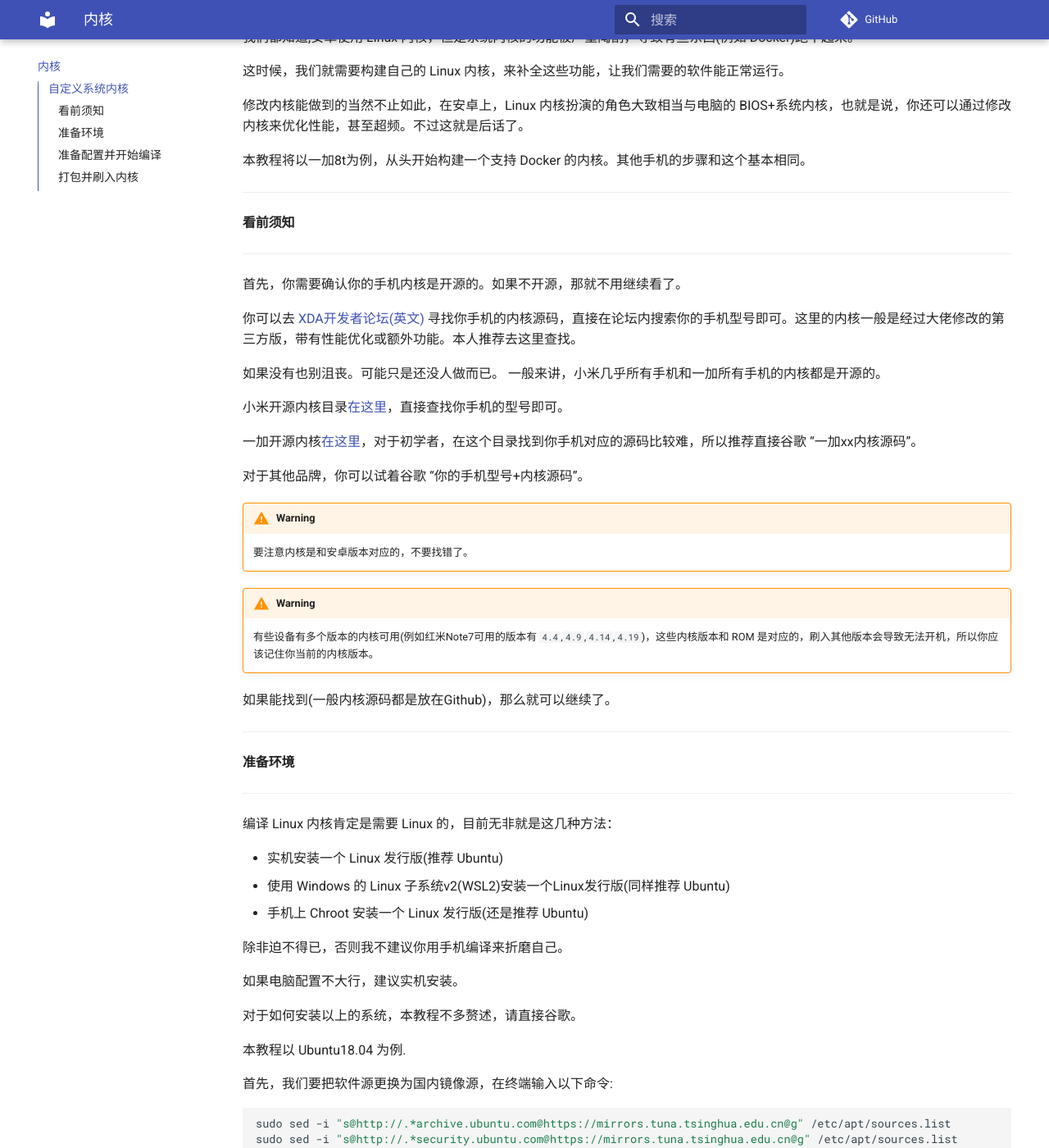
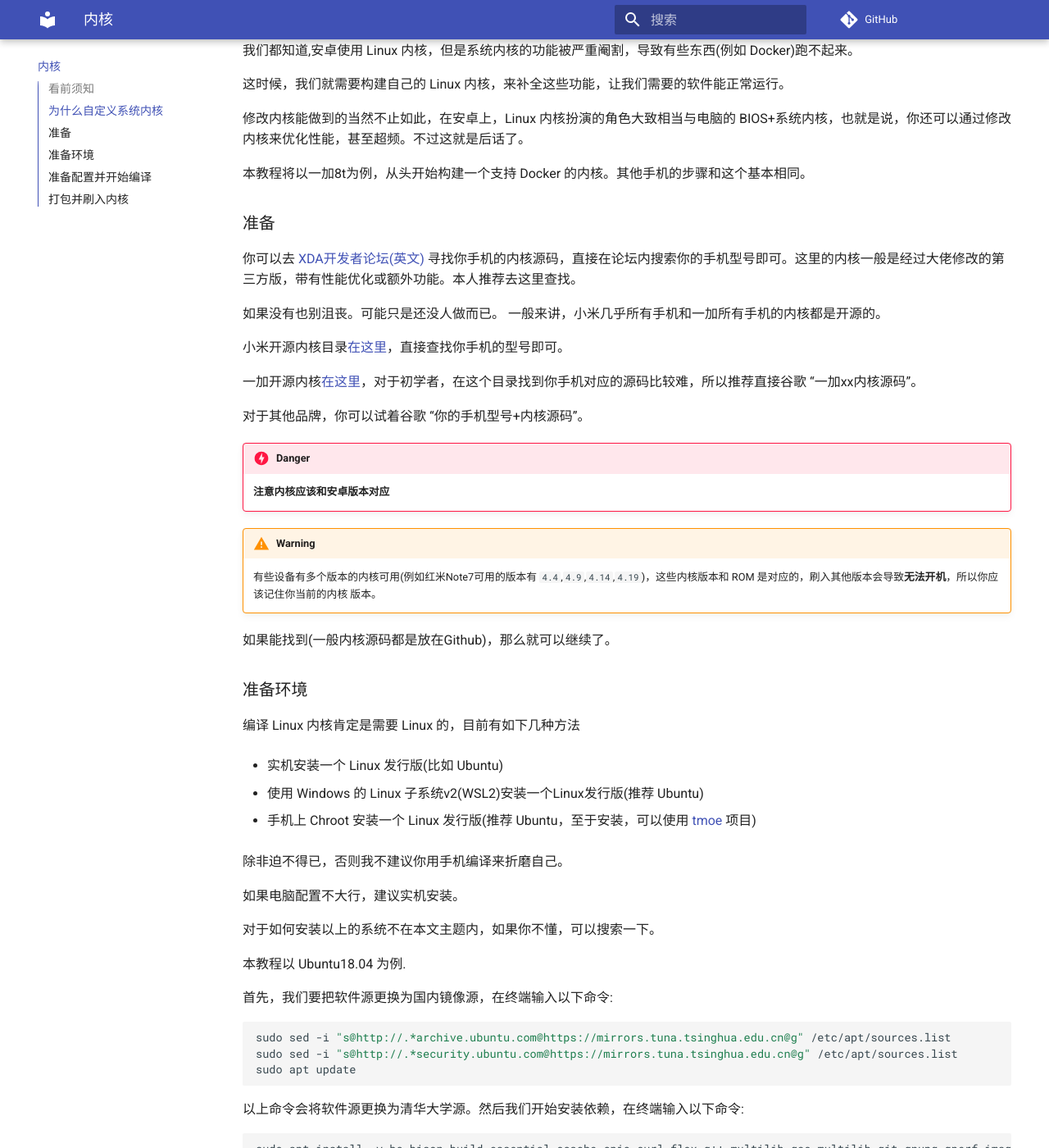
Before and after one commit to sudoskys/Root, an MkDocs documentation site: the page built from docs/kernel.md, in a window 1280 px wide and 1400 px high, scrolled down 494 px. Shown: the whole window at 82% size. Built offline with MkDocs 1.6.1 and Material for MkDocs 9.7.7, drawn with Linux system fonts in a browser that asks for light colours; comment, search, counter and statistics services are not loaded; some of the changed text lies outside the part shown.

Commit message:
Update kernel.md

````diff
--- a/docs/kernel.md
+++ b/docs/kernel.md
@@ -1,12 +1,19 @@
+
+
+本节为非必须部分，上手需要**一定的知识储备**，如果你**没事**或者**不清楚为什么搞内核**，可以看下一节。
+
 
 !!! warning
-    本部分内容对小白可能太难了，建议有一定知识储备后再来。
-
-!!! warning
-    在操作本部分时，由于每个系统的环境都有差别，很可能会出现无法预料的奇怪报错，对此我们无法解决。除非你严格按照本教程操作之后还有问题，否则请不要提问。
+    当你在执行时，因为每个人所使用的系统操作环境不同，很可能会出现不可控的奇怪报错，出现问题提问前请确保严格按照本教程操作。**提问要给出详细信息和测试结果，并参考首页的提问指南**
 
 
-## 自定义系统内核
+#### 看前须知
+
+首先，你需要确认你的手机内核是**开源**的。如果不开源，那就不用继续看了。
+
+
+
+### 为什么自定义系统内核
 
 我们都知道,安卓使用 Linux 内核，但是系统内核的功能被严重阉割，导致有些东西(例如 Docker)跑不起来。
 
@@ -16,73 +23,82 @@
 
 本教程将以一加8t为例，从头开始构建一个支持 Docker 的内核。其他手机的步骤和这个基本相同。
 
----
-#### 看前须知
----
-首先，你需要确认你的手机内核是开源的。如果不开源，那就不用继续看了。
 
+### 准备
 
 你可以去 [XDA开发者论坛(英文)](https://forum.xda-developers.com) 寻找你手机的内核源码，直接在论坛内搜索你的手机型号即可。这里的内核一般是经过大佬修改的第三方版，带有性能优化或额外功能。本人推荐去这里查找。
 
 如果没有也别沮丧。可能只是还没人做而已。 一般来讲，小米几乎所有手机和一加所有手机的内核都是开源的。
 
-小米开源内核目录[在这里](https://github.com/micode/xiaomi_kernel_opensource )，直接查找你手机的型号即可。
+小米开源内核目录[在这里](https://github.com/micode/xiaomi_kernel_opensource)，直接查找你手机的型号即可。
 
 一加开源内核[在这里](https://github.com/orgs/oneplusoss/repositories)，对于初学者，在这个目录找到你手机对应的源码比较难，所以推荐直接谷歌 “一加xx内核源码”。
 
 对于其他品牌，你可以试着谷歌 “你的手机型号+内核源码”。
 
 
-!!! warning
-    要注意内核是和安卓版本对应的，不要找错了。
+!!! danger
+    **注意内核应该和安卓版本对应**
 
 !!! warning
-    有些设备有多个版本的内核可用(例如红米Note7可用的版本有 `4.4`,`4.9`,`4.14`,`4.19`)，这些内核版本和 ROM 是对应的，刷入其他版本会导致无法开机，所以你应该记住你当前的内核版本。
+    有些设备有多个版本的内核可用(例如红米Note7可用的版本有 `4.4`,`4.9`,`4.14`,`4.19`)，这些内核版本和 ROM 是对应的，刷入其他版本会导致**无法开机**，所以你应该记住你当前的内核     版本。
 
 如果能找到(一般内核源码都是放在Github)，那么就可以继续了。
 
----
-#### 准备环境
----
-编译 Linux 内核肯定是需要 Linux 的，目前无非就是这几种方法：
 
-- 实机安装一个 Linux 发行版(推荐 Ubuntu)
-- 使用 Windows 的 Linux 子系统v2(WSL2)安装一个Linux发行版(同样推荐 Ubuntu)
-- 手机上 Chroot 安装一个 Linux 发行版(还是推荐 Ubuntu)
+### 准备环境
+
+
+编译 Linux 内核肯定是需要 Linux 的，目前有如下几种方法
+
+- 实机安装一个 Linux 发行版(比如 Ubuntu)
+
+- 使用 Windows 的 Linux 子系统v2(WSL2)安装一个Linux发行版(推荐 Ubuntu)
+
+- 手机上 Chroot 安装一个 Linux 发行版(推荐 Ubuntu，至于安装，可以使用 [tmoe](https://github.com/2moe/tmoe) 项目)
+
 
 除非迫不得已，否则我不建议你用手机编译来折磨自己。
 
 如果电脑配置不大行，建议实机安装。
 
-对于如何安装以上的系统，本教程不多赘述，请直接谷歌。
+对于如何安装以上的系统不在本文主题内，如果你不懂，可以搜索一下。
 
 本教程以 Ubuntu18.04 为例.
 
 首先，我们要把软件源更换为国内镜像源，在终端输入以下命令:
+
 ```bash
 sudo sed -i "s@http://.*archive.ubuntu.com@https://mirrors.tuna.tsinghua.edu.cn@g" /etc/apt/sources.list
 sudo sed -i "s@http://.*security.ubuntu.com@https://mirrors.tuna.tsinghua.edu.cn@g" /etc/apt/sources.list
 sudo apt update
 ```
+
 以上命令会将软件源更换为清华大学源。然后我们开始安装依赖，在终端输入以下命令:
+
 ```bash
-sudo apt install -y bc bison build-essential ccache cpio curl flex g++-multilib gcc-multilib git gnupg gperf imagemagick lib32ncurses5-dev lib32readline-dev lib32z1-dev liblz4-tool libncurses5-dev libsdl1.2-dev libssl-dev libwxgtk3.0-dev libxml2 libxml2-utils lzop pngcrush rsync schedtool squashfs-tools xsltproc zip zlib1g-dev unzip openjdk-8-jdk language-pack-zh-hans python vim
+sudo apt install -y bc bison build-essential ccache cpio curl flex g++-multilib gcc-multilib git gnupg gperf imagemagick lib32ncurses5-dev lib32readline-dev lib32z1-dev liblz4-tool libncurses5-dev libsdl1.2-dev libssl-dev libwxgtk3.0-dev libxml2 libxml2-utils lzop pngcrush rsync schedtool squashfs-tools xsltproc zip zlib1g-
+dev unzip openjdk-8-jdk language-pack-zh-hans python vim
 ```
 在上述命令执行完后，我们需要下载编译器，这里使用clang。
+
 ```bash
 cd ~ && git clone --depth=1 https://github.com/kdrag0n/proton-clang.git
 ```
+
 !!! help
     如果克隆很慢，尝试把源地址中的`github.com`改成`hub.fastgit.xyz`。
 
 
 下载完后，我们在终端输入`vi ~/.bashrc`打开编辑器，按下键盘上的 "Insert" 键，使用方向键滑到文件底部，加上以下代码：
+
 ```bash
 export PATH="~/proton-clang/bin:$PATH"
 export CROSS_COMPILE=aarch64-linux-gnu-
 export CROSS_COMPILE_ARM32=arm-linux-gnueabi-
 export ARCH=arm64
 ```
+
 然后按下 “Esc” 键，输入`:wq!`保存退出。
 
 接着输入以下命令 `source ~/.bashrc && clang --version`，它应该有大概长这样的输出(因人而异)：
@@ -94,9 +110,9 @@ InstalledDir: /home/proton-clang/bin
 ```
 如果没有，说明某一步操作有问题，你必须回头纠正。
 
----
-#### 准备配置并开始编译
----
+
+### 准备配置并开始编译
+
 现在环境已经准备好了，我们需要下载我们之前找到的内核源码。
 
 [本教程作为示例所使用的内核源码在这里](https://github.com/flypatriot/crdroid_12_kernel "本教程作为示例所使用的内核源码在这里")
@@ -118,6 +134,7 @@ git clone --depth=1 <源地址>
 为了实现 Docker 支持，我们需要修改手机内核的默认配置。
 进入 `arch/arm64/configs` 使用 `ls` 命令查看一下。一般会有几个文件，还有个`vendor`文件夹。
 例：
+
 ```
 march7th@march7th-pc:~/crdroid_12_kernel/arch/arm64/configs$ ls -al
 total 392
@@ -130,12 +147,14 @@ drwxr-xr-x 1 march7th march7th    178 Aug 13 05:25 ..
 -rw-r--r-- 1 march7th march7th   7579 Aug 13 05:25 ranchu64_defconfig
 drwxr-xr-x 1 march7th march7th    468 Aug 13 05:25 vendor
 ```
+
 可以看到，有一个 `op8-perf_defconfig`。我们的示例手机是一加8T。所以这就是我们要找的默认配置。
 
 !!! help
     如果`arch/arm64/configs`下没有你要的配置，不妨进入`vendor`文件夹一看。
 
 使用文本编辑器打开该文件。在文件底部添加：
+
 ```
 CONFIG_NAMESPACES=y
 CONFIG_NET_NS=y
@@ -167,19 +186,26 @@ CONFIG_NF_NAT_IPV4=y
 CONFIG_NF_NAT_NEEDED=y
 CONFIG_OVERLAY_FS=y
 ```
+
 然后保存退出，回到源码目录，执行：
+
 ```bash
 make CC=clang AR=llvm-ar NM=llvm-nm STRIP=llvm-strip OBJCOPY=llvm-objcopy OBJDUMP=llvm-objdump O=out op8-perf_defconfig
 ```
+
 加载默认配置。
+
 
 此时我们已经可以开始编译。不过你可能还想修改一下别的，所以我们执行：
 ```bash
 make CC=clang AR=llvm-ar NM=llvm-nm STRIP=llvm-strip OBJCOPY=llvm-objcopy OBJDUMP=llvm-objdump O=out  menuconfig
 ```
+
+
 比如我们还想修改内核名，那我们需要修改这一项：
 `General setup -> Local version - append to kernel release`
 修改完后，直接 ”Esc“ 保存退出
+
 
 然后我们开始编译，输入以下命令
 ```bash
@@ -189,9 +215,9 @@ make CC=clang AR=llvm-ar NM=llvm-nm STRIP=llvm-strip OBJCOPY=llvm-objcopy OBJDUM
 
 然后便是等待。等他出现`Ready`字样时就说明你成功了。
 
----
-#### 打包并刷入内核
----
+
+### 打包并刷入内核
+
 
 考虑到有些手机并没有可用的第三方 Recovery ，所以我们不使用 Anykernel3 ，而是通过修改boot镜像手动刷入。
 
@@ -199,6 +225,8 @@ make CC=clang AR=llvm-ar NM=llvm-nm STRIP=llvm-strip OBJCOPY=llvm-objcopy OBJDUM
 ```
 curl https://forum.xda-developers.com/attachments/aik-linux-v3-8-all-tar-gz.5300923/ | tar xzvf -
 ```
+
+
 然后我们需要从手机中提取 Boot 镜像，并将其传到电脑上的工具目录内。如何提取镜像在前面 Root 的环节已经提到。
 
 接着:
@@ -213,4 +241,5 @@ curl https://forum.xda-developers.com/attachments/aik-linux-v3-8-all-tar-gz.5300
 ```
 ./repackimg.sh
 ```
+
 重新打包内核文件，然后刷入重启。你应该会看到内核变化了。大功告成。
````
